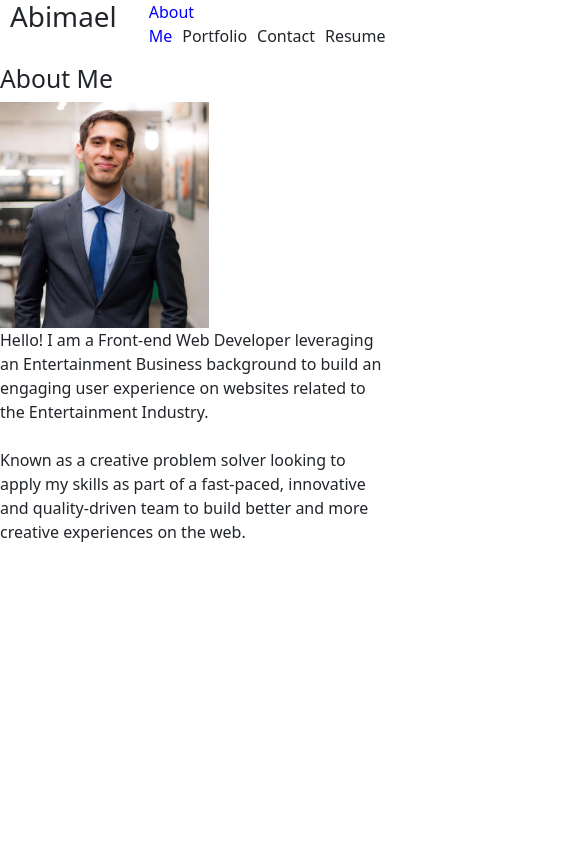
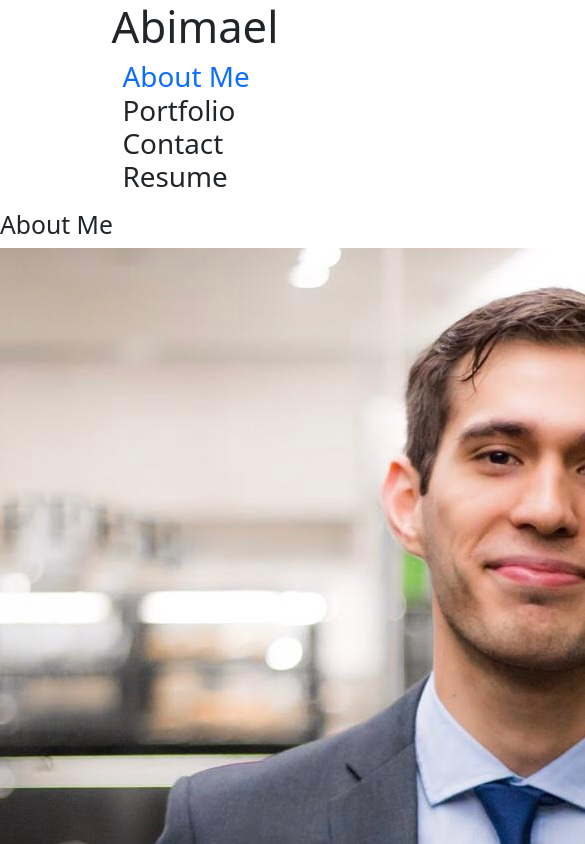
Before and after one commit to Abimael1996/react_portfolio, a React (Create React App) app: page / in a window 390 px wide. Shown: the top 844 px of the page, 585 px wide, since content can reach past the window. Built offline with nearby package versions, Linux system fonts and the light colour scheme.

Commit message:
make the header responsive

```diff
--- a/src/App.css
+++ b/src/App.css
@@ -1,19 +1,38 @@
+.title {
+  width: 145px;
+}
+
+.title:hover {
+  cursor: pointer;
+}
+
+@media (min-width: 896px) {
+  .title {
+    width: fit-content;
+  }
+}
+/* * {
+  color: white;
+}
+
 .content {
-  height: 100vh;
+  background-color: black;
 }
 
 header {
+  background-image: url('../public/images/header.jpeg');
   display: flex;
-  justify-content: space-between;
+  flex-wrap: wrap;
+  justify-content: center;
+  padding: 20px;
 }
 
-h1 {
-  margin-left: 10px;
-}
-
-.navLi {
-  display: inline;
-  margin-right: 10px;
+.menu {
+  display: flex;
+  flex-wrap: wrap;
+  justify-content: center;
+  gap: 20px;
+  width: 205px;
 }
 
 .mainContent {
@@ -127,3 +146,4 @@ button {
 footer {
   height: 60px;
 }
+ */
--- a/src/App.js
+++ b/src/App.js
@@ -12,11 +12,11 @@ function App() {
   let [page, setPage] = useState('About Me');
 
   function highlightTitle (clickedTitle) {
-    clickedTitle.className = 'navLi highlighted';
+    clickedTitle.className = 'mx-3 mx-md-2 display-6 text-primary title';
     const titles = clickedTitle.parentElement.children;
     for (const title of titles) {
       if (title !== clickedTitle) {
-        title.className='navLi'
+        title.className='mx-3 mx-md-2 display-6 title'
       }
     }
   }
@@ -38,7 +38,7 @@ function App() {
 
   return (
     <div className='content'>
-      <header>
+      <header className='container-fluid d-flex flex-column align-items-center flex-sm-row justify-content-sm-between'>
         <Header />
         <Navigation changePage={changePage}/>
       </header>
--- a/src/components/Header.js
+++ b/src/components/Header.js
@@ -2,7 +2,7 @@ import React from 'react';
 
 function header() {
     return (
-        <h1>Abimael</h1>
+        <h1 className='display-1'>Abimael</h1>
     )
 }
 
--- a/src/components/Navigation.js
+++ b/src/components/Navigation.js
@@ -5,7 +5,7 @@ function Navigation(props) {
         {
             id: 1,
             text: 'About Me',
-            class: ' highlighted'
+            class: 'text-primary'
         },
         {
             id: 2,
@@ -26,9 +26,9 @@ function Navigation(props) {
 
     return (
         <nav>
-            <ul>
+            <ul className="list-unstyled d-flex flex-column flex-sm-row flex-sm-wrap flex-md-nowrap justify-content-sm-end">
                 {titles.map(title => (
-                <li onClick={(e) => props.changePage(e.target)} className={`navLi${title.class}`}  key={title.id}>{title.text}</li>)
+                <li onClick={(e) => props.changePage(e.target)} className={`display-6 mx-sm-3 mx-md-3 title ${title.class}`} key={title.id}>{title.text}</li>)
                 )}
             </ul>
         </nav>
```
